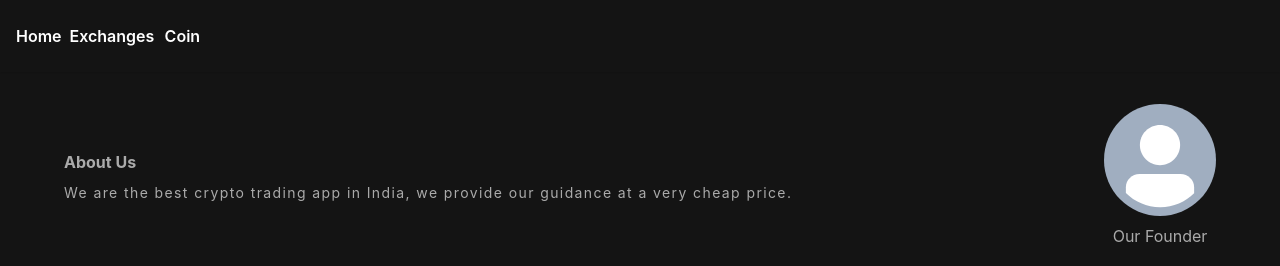
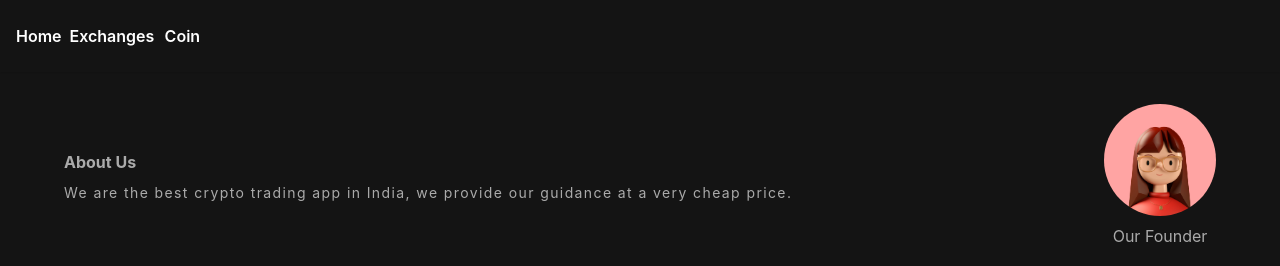
Before and after one commit to Anamika1-cpu/CryptoApp, a React (Create React App) app: page /coins/1 in a window 1280 px wide. Shown: the top 266 px of the page. Built offline with nearby package versions, Linux system fonts and the light colour scheme; no server answers.

Commit message:
adding avatar photo

```diff
--- a/src/components/Coins.js
+++ b/src/components/Coins.js
@@ -79,6 +79,7 @@ const Coins = () => {
               <Button
                 key={index}
                 bgColor={"blackAlpha.900"}
+                color={"white"}
                 onClick={() => changePage(index + 1)}
               >
                 {index + 1}
--- a/src/components/Footer.js
+++ b/src/components/Footer.js
@@ -1,6 +1,6 @@
 import { Avatar, Box, Stack, Text, VStack } from "@chakra-ui/react";
 import React from "react";
-
+import fifi from "../assets/Fifi.jpg";
 const Footer = () => {
   return (
     <Box
@@ -23,7 +23,7 @@ const Footer = () => {
           </Text>
         </VStack>
         <VStack>
-          <Avatar boxSize={"28"} mt={["4", "0"]} />
+          <Avatar src={fifi} boxSize={"28"} mt={["4", "0"]} />
           <Text>Our Founder</Text>
         </VStack>
       </Stack>
```
Also changed, not shown: src/assets/Fifi.jpg (added), 1 other file (tests, documents, lock files or other folders).
